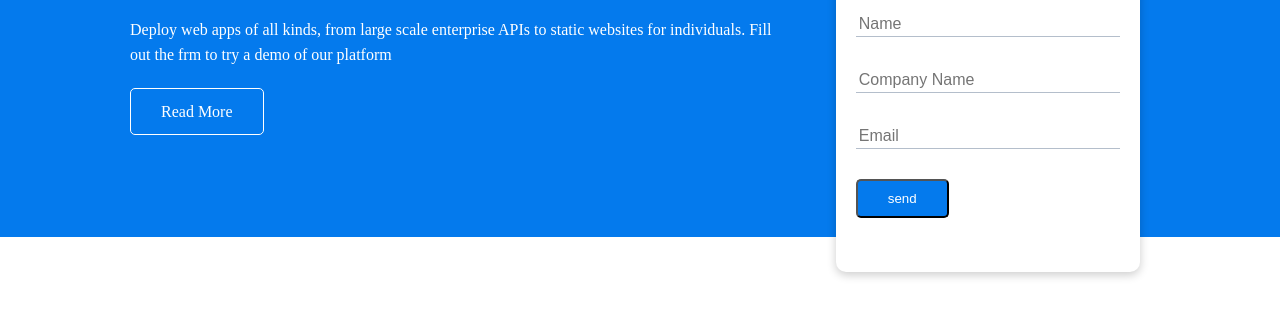
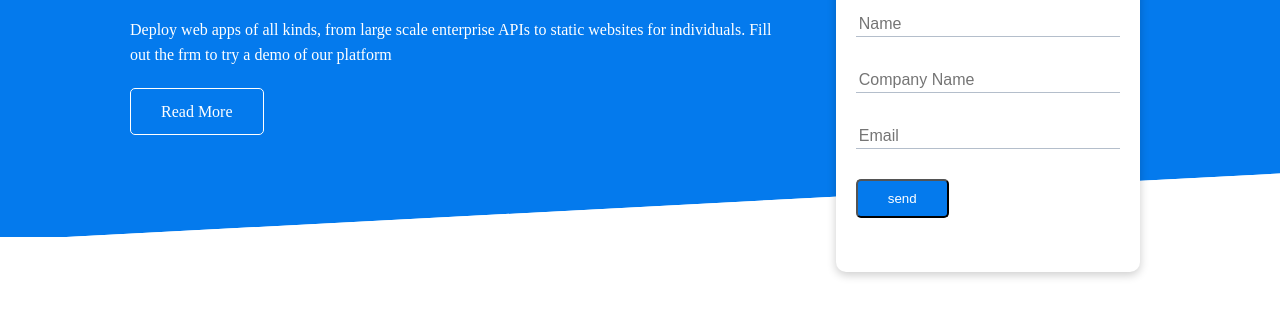
Before and after one commit to gravitrix/hostingo, a plain HTML site: page index.html in a window 1280 px wide. Shown: the part 233-550 px from the top of the page. Drawn offline with Linux system fonts and the light colour scheme.

Commit message:
showcase slant css

```diff
--- a/css/style.css
+++ b/css/style.css
@@ -115,6 +115,21 @@ img {
   outline: none;
 }
 
+.showcase::before,
+.showcase::after {
+  content: '';
+  position: absolute;
+  height: 100px;
+  bottom: -70px;
+  right: 0;
+  left: 0;
+  background: white;
+  transform: skewY(-3deg);
+  -webkit-transform: skewY(-3deg);
+  -moz-transform: skewY(-3deg);
+  -ms-transform: skewY(-3deg);
+}
+
 /* Utilities */
 .container {
   max-width: 1100px;
```
